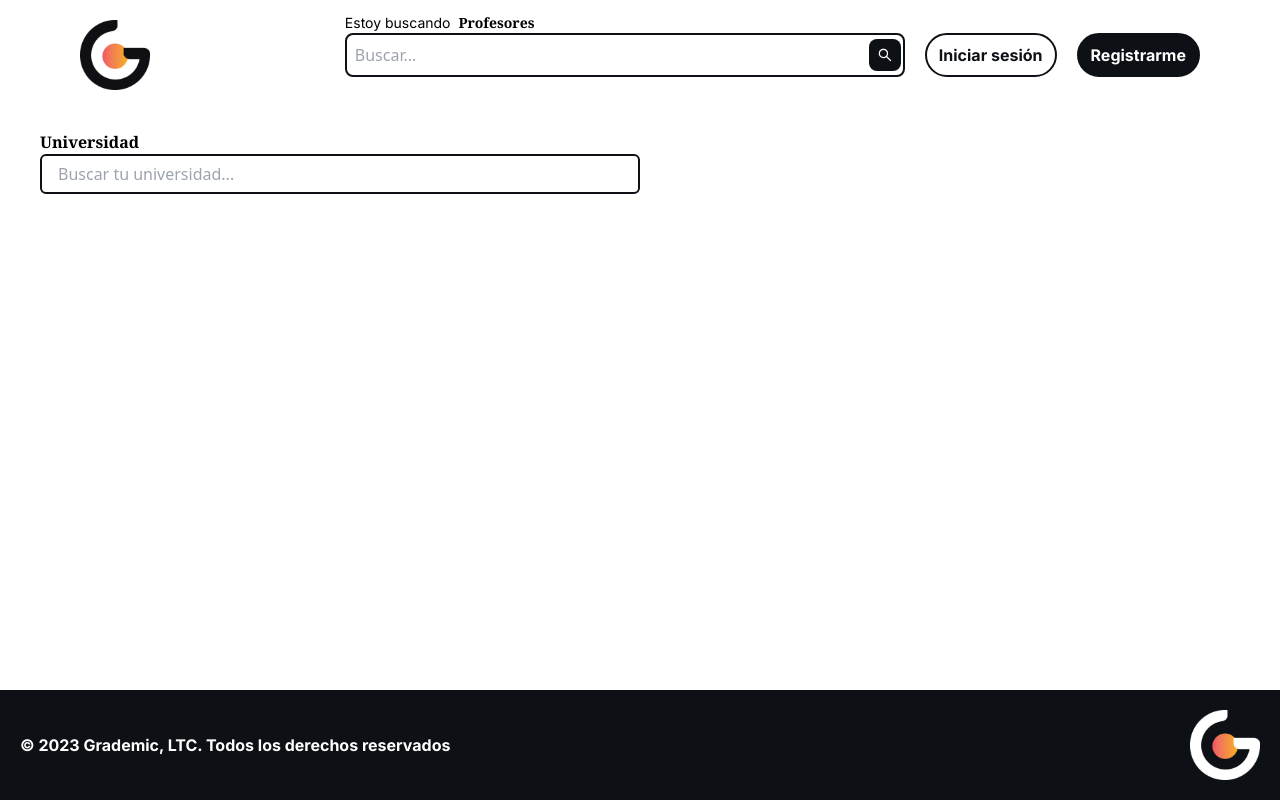
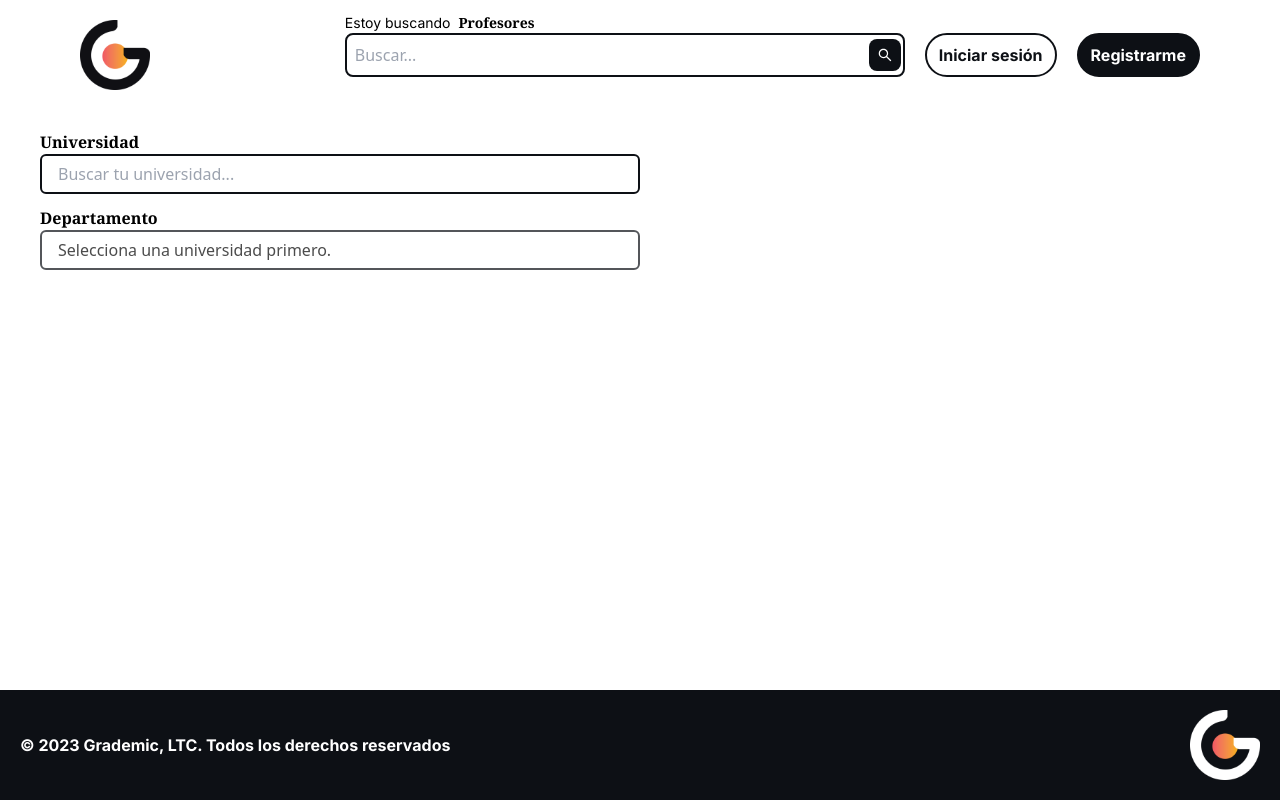
Before and after one commit to ACR1209/grademic, a Next.js app in the folder frontend/: page /professors/create in a window 1280 px wide. Built offline with nearby package versions, Linux system fonts and the light colour scheme; some icons are missing; what pocketbase would draw is missing.

Commit message:
added select of the department of uni

```diff
--- a/frontend/src/components/SelectSearch/SelectSearch.tsx
+++ b/frontend/src/components/SelectSearch/SelectSearch.tsx
@@ -79,7 +79,7 @@ const SelectSearch: FC<SelectSearchProps> = ({
       )}
 
       {isOpen && (
-        <div className="absolute left-0 mt-1 w-full bg-white border border-gray-300 rounded-md shadow-md">
+        <div className="absolute left-0 mt-1 w-full bg-white border z-50 border-gray-300 rounded-md shadow-md">
           {filteredOptions?.length > 0 ? (
             filteredOptions?.map((option) => (
               <div
--- a/frontend/src/pages/professors/create.tsx
+++ b/frontend/src/pages/professors/create.tsx
@@ -1,30 +1,73 @@
 import SelectSearch, { Option } from "@/components/SelectSearch/SelectSearch";
 import PageWithNavbar from "@/layout/PageWithNavbar";
+import { Department } from "@/types/professors";
+import { getDepartmentsFromUniversity } from "@/utils/departments";
 import { notoSerif } from "@/utils/fonts";
 import { GetServerSideProps } from "next";
-import React, { useState } from "react";
+import React, { useEffect, useState } from "react";
 
 function CreateProfessor() {
-
   const [selectedUniversity, setSelectedUniversity] = useState<Option | null>(
     null
   );
+  const [departments, setDepartments] = useState<Department[]>([]);
+  const [selectedDepartment, setSelectedDepartment] = useState<string>("noopt")
 
-  const handleSelectChange = (value: Option | null) => {
+  const handleUniversityChange = (value: Option | null) => {
     setSelectedUniversity(value);
+    setSelectedDepartment("noopt");
+
   };
 
+  useEffect(() => {
+    if (selectedUniversity == null) {
+      setDepartments([])
+      return;
+    }
+
+    getDepartmentsFromUniversity(selectedUniversity.value).then((res) => {
+      if (!res) {
+        return;
+      }
+
+      setDepartments(res);
+    });
+  }, [selectedUniversity]);
 
   return (
     <PageWithNavbar>
       <div className="px-10 py-5 w-full">
+        <div className="flex flex-col space-y-3">
+
         <div className="flex flex-col w-1/2">
-          <label className={`${notoSerif.className} font-bold`}>Universidad</label>
+          <label className={`${notoSerif.className} font-bold`}>
+            Universidad
+          </label>
           <SelectSearch
-            onChange={handleSelectChange}
+            onChange={handleUniversityChange}
             selectedOption={selectedUniversity}
           />
         </div>
+        <div className="flex flex-col w-1/2 ">
+          <label className={`${notoSerif.className} font-bold`}>
+            Departamento
+          </label>
+          <select
+                  className="appearance-none w-full bg-white  border-grademic-black-900 border-2 rounded-md px-4 py-2 pr-8 leading-tight focus:outline-none focus:border-grademic-white-600"
+              disabled={departments.length === 0}
+              value={selectedDepartment }
+              onChange={(e)=>setSelectedDepartment(e.target.value)}
+          >
+            <option disabled selected className="py-2"  value={"noopt"} label={selectedUniversity ? "Selecciona un departamento..." : "Selecciona una universidad primero."}/>
+            {
+              departments.map((d)=>(
+                <option className="py-2" key={d.id} value={d.id} label={d.name}/>
+              ))
+            }
+          </select>
+        </div>
+        </div>
+
       </div>
     </PageWithNavbar>
   );
--- /dev/null
+++ b/frontend/src/utils/departments.ts
@@ -0,0 +1,16 @@
+import { Department, University } from "@/types/professors";
+import { pb } from "./pocketbase";
+
+export async function getDepartmentsFromUniversity(universityId: string): Promise<Department[] | null> {
+    try {
+        const records = await pb
+          .collection("departments")
+          .getFullList<Department>({
+            filter: `university = '${universityId}'`,
+          });
+        return records;
+      } catch (error) {
+        console.error("Error while fetching departments: " + error);
+        return null;
+      }
+}
```
